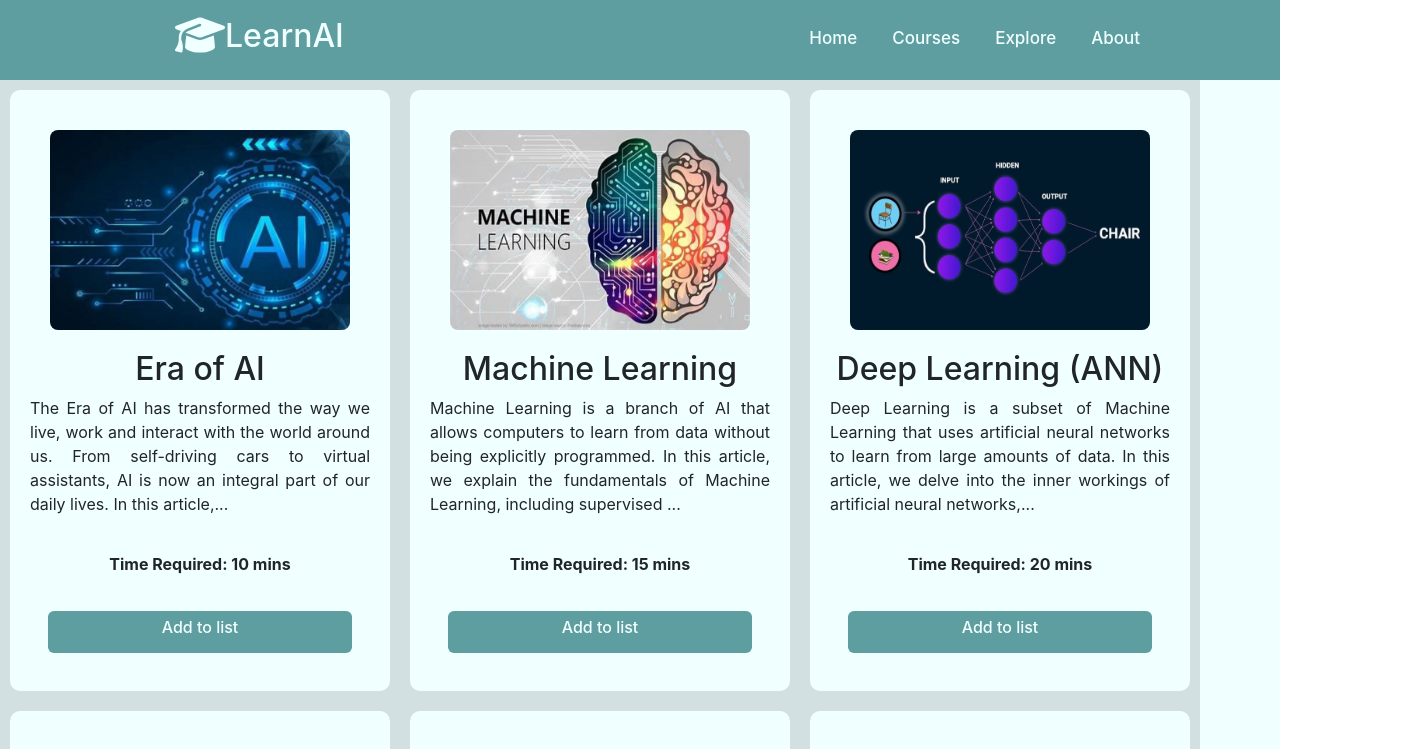
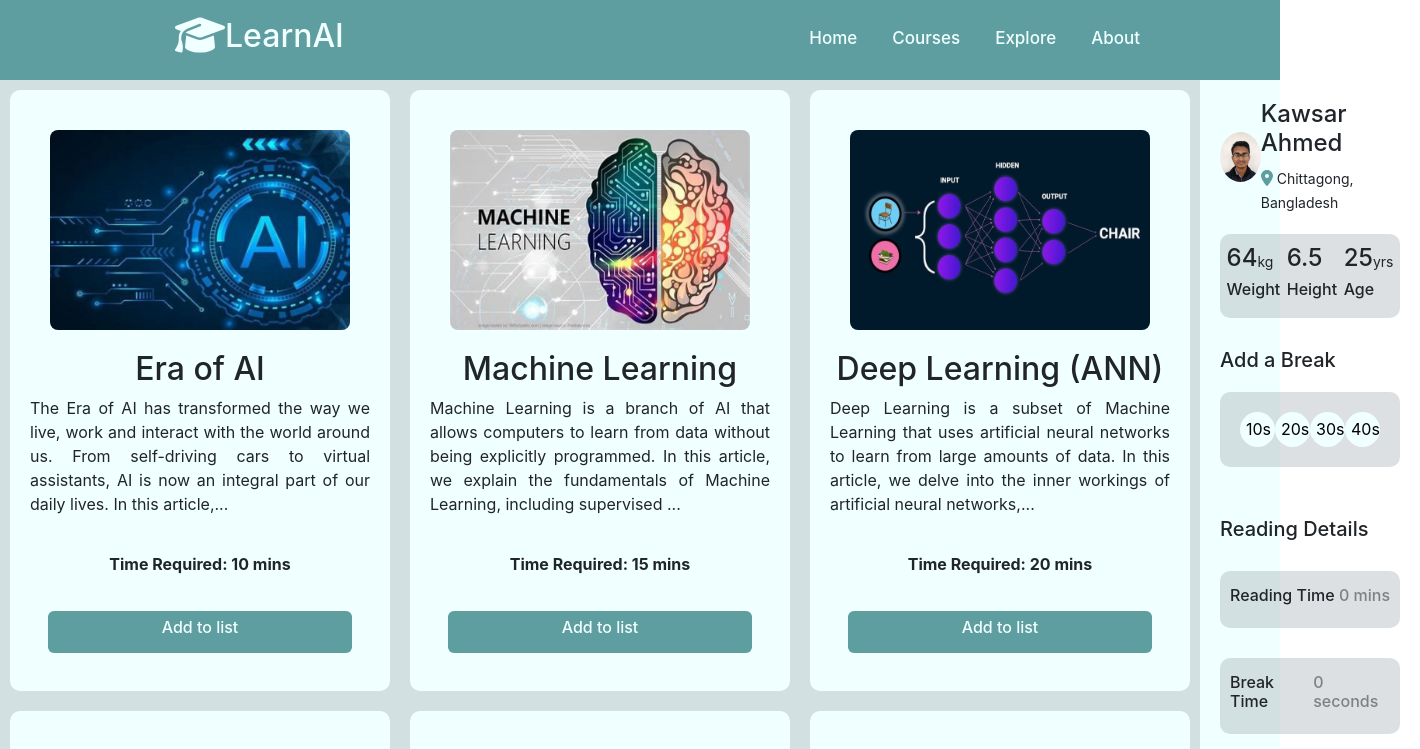
Before and after one commit to kawsar-pie/learn-ai, a React (Create React App) app: page / in a window 1280 px wide. Shown: the top 749 px of the page, 1420 px wide, since content can reach past the window. Built offline with nearby package versions, Linux system fonts and the light colour scheme.

Commit message:
time duration calculated

```diff
--- a/src/components/Blog/Blog.js
+++ b/src/components/Blog/Blog.js
@@ -11,7 +11,7 @@ const Blog = (props) => {
             </div>
             <div className='time-button'>
                 <p>Time Required: {reading_duration} mins</p>
-                <button className='btn' onClick={()=>props.addReadinTime(reading_duration)} style={{background:"cadetblue",color:"azure"}}>
+                <button className='btn' onClick={()=>props.addReadingTime(reading_duration)} style={{background:"cadetblue",color:"azure"}}>
                     <h6>Add to list</h6>
                 </button>
             </div>
--- a/src/components/Blogs/Blogs.js
+++ b/src/components/Blogs/Blogs.js
@@ -6,27 +6,36 @@ import { addtoDb, getStoredData } from '../DashBoard/localDb';
 
 const Blogs = () => {
     const [blogs, setBlogs] = useState([]);
-    // const [readingTime, setReadingTime] = useState(0);
+    const [reads, setReads] = useState(0);
 
     const addReadingTime = (duration) =>{
         addtoDb(duration,"reading-time");
-        console.log(duration);
+        setReads(getStoredData("reading-time"));
+        // console.log(duration);
     }
     useEffect(()=>{
-        fetch("blogs.json")
+        fetch("/blogs.json")
         .then(res=>res.json())
         .then(data=>setBlogs(data));
     },[]);
+
+    useEffect(()=>{
+        const storedReadTime = getStoredData("reading-time");
+        setReads(storedReadTime);
+        // addtoDb(reads,"reading-time");
+        },[blogs]);
+
+
 
     return (
         <div className='blogs-dashboard-field'>
             <div className='blogs-container'>
             {
-                blogs.map(blog=> <Blog blog={blog} key={blog.id} addReadinTime={addReadingTime}></Blog>)
+                blogs.map(blog=> <Blog blog={blog} key={blog.id} addReadingTime={addReadingTime}></Blog>)
             }
             </div>
             <div>
-                {/* <DashBoard></DashBoard> */}
+                <DashBoard duration={reads}></DashBoard>
             </div>
 
         </div>
--- a/src/components/DashBoard/DashBoard.js
+++ b/src/components/DashBoard/DashBoard.js
@@ -4,22 +4,19 @@ import "./DashBoard.css";
 import {FontAwesomeIcon} from "@fortawesome/react-fontawesome"
 import {faLocationDot} from '@fortawesome/free-solid-svg-icons'
 import { addtoDb, getStoredData } from './localDb';
-const DashBoard = () => {
+const DashBoard = (props) => {
     const [breaks, setBreaks] = useState(0);
-    const [reads, setReads] = useState(0);
-    // const [buttonColor, setButtonColor] = useState("azure");
+
     useEffect(()=>{
         const storedBreakTime = getStoredData("break-time");
-        const storedReadTime = getStoredData("reading-time");
         setBreaks(storedBreakTime);
-        setReads(storedReadTime);
-        addtoDb(reads,"reading-time")
-        },[breaks,reads])
+        },[]);
+
     const addBreak = (duration)=>{
         setBreaks(duration);
         addtoDb(duration,"break-time");
-        // setButtonColor("cadetblue");
     }
+
     return (
         <div className='dashboard'>
             <div className='personal-info'>
@@ -64,7 +61,7 @@ const DashBoard = () => {
                 <div className='reading-details-info'>
                     <div style={{display:"flex",justifyContent:"space-between"}}>
                         <h6>Reading Time </h6>
-                        <h6 style={{color:"gray"}}>{reads} mins</h6>
+                        <h6 style={{color:"gray"}}>{props.duration} mins</h6>
                     </div>
                 </div>
                 <div className='reading-details-info'>
--- a/src/components/DashBoard/localDb.js
+++ b/src/components/DashBoard/localDb.js
@@ -14,12 +14,18 @@ const getStoredData =(type)=>{
         if(prev_reading_time){
             return JSON.parse(prev_reading_time);
         }
+        else{
+            return 0
+        }
     }
     else{
         const prev_break_time = localStorage.getItem("break-time");
         if(prev_break_time){
             return JSON.parse(prev_break_time);
         }
+        else{
+            return 0;
+        }
     }
 }
 
```
